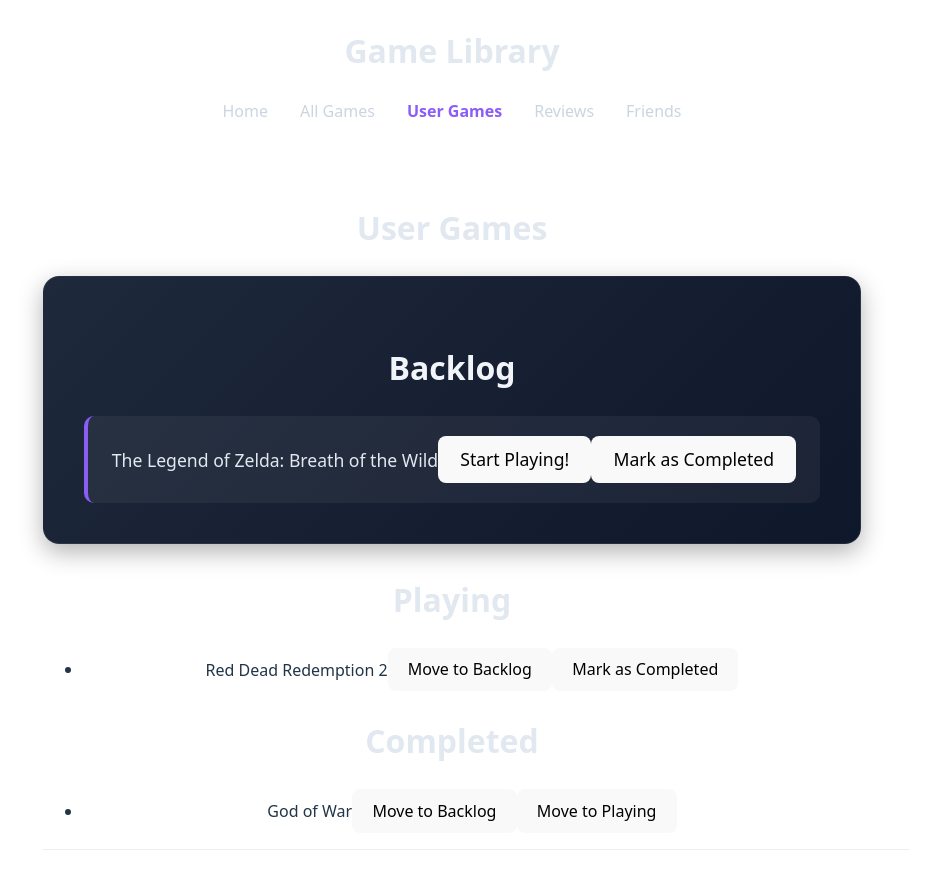
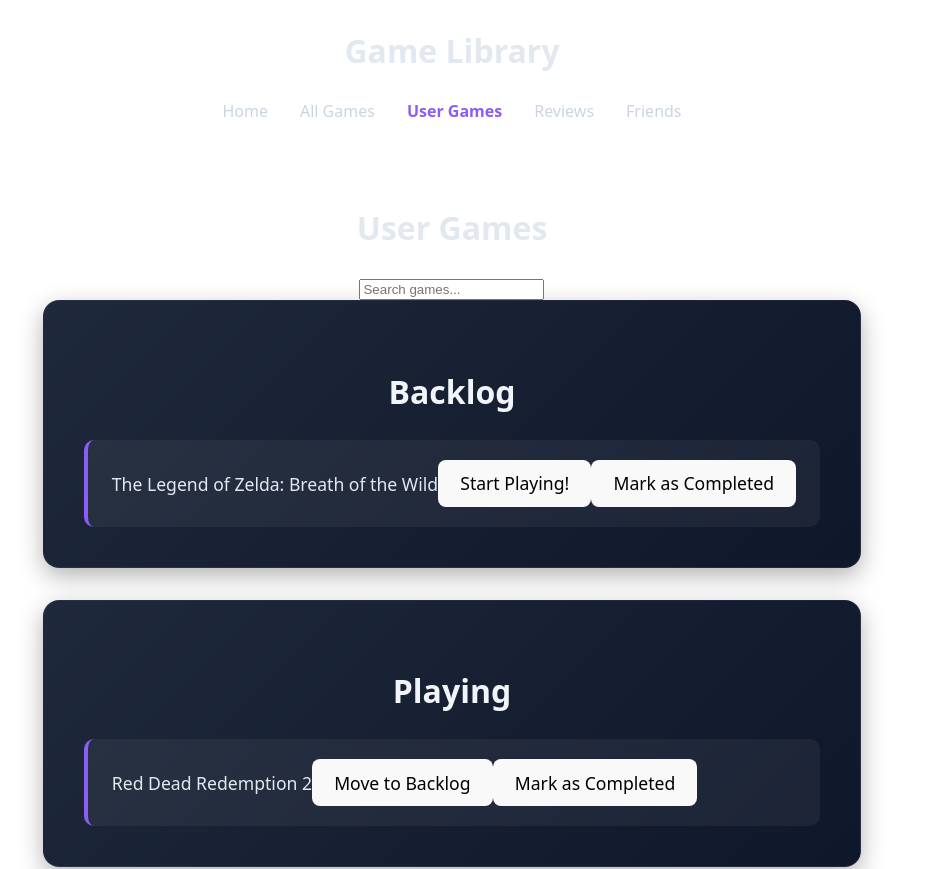
Before and after one commit to jguese3/full-stack-project, a React (Vite) app: page /UserGames in a window 1280 px wide. Shown: the top 869 px of the page, without its empty margins (188-1128 px from the left). Built offline with nearby package versions, Linux system fonts and the light colour scheme.

Commit message:
feat: added search functionality for both all games and user game lists

```diff
--- a/src/App.css
+++ b/src/App.css
@@ -26,8 +26,8 @@
   text-align: center;
 }
 
-/* BACKLOG */
-.backlog {
+/* user game list */
+.backlog, .playing, .completed {
   background: linear-gradient(135deg, #1e293b 0%, #0f172a 100%);
   padding: 2.5rem;
   border-radius: 16px;
@@ -36,13 +36,13 @@
   border: 1px solid rgba(148, 163, 184, 0.1);
 }
 
-.backlog h2 {
+.backlog h2, .playing h2, .completed h2 {
   color: #f1f5f9;
   font-size: 2rem;
   margin-bottom: 1.5rem;
 }
 
-.backlog ul {
+.backlog ul, .playing ul, .completed ul {
   list-style: none;
   padding: 0;
   margin: 0;
@@ -50,7 +50,7 @@
   gap: 1rem;
 }
 
-.backlog li {
+.backlog li, .playing li, .completed li {
   background: rgba(255, 255, 255, 0.05);
   padding: 1.25rem 1.5rem;
   border-radius: 10px;
@@ -61,7 +61,7 @@
   text-align: left;
 }
 
-.backlog li:hover {
+.backlog li:hover, .playing li:hover, .completed li:hover {
   transform: translateX(8px);
   background: rgba(139, 92, 246, 0.15);
   box-shadow: 0 4px 12px rgba(139, 92, 246, 0.3);
--- a/src/App.tsx
+++ b/src/App.tsx
@@ -6,7 +6,7 @@
 // Components imports
 import { Friends } from './components/friends/Friends';
 import GameReview from './components/GameReview/GameReview';
-import { AllGames } from './components/all_games/allGames';
+import { AllGames } from './components/allGames/allGames';
 import { UserGames } from './components/userList/userGameList';
 import SearchFriends from './components/friends/SearchFriends';
 import { Following } from './components/friends/Following';
--- /dev/null
+++ b/src/components/allGames/allGames.tsx
@@ -0,0 +1,19 @@
+import { useState } from "react";
+import { tempGames } from "../../assets/temp/tempGames";
+import { GameSearch } from "../search/gameSearch";
+
+export function AllGames() {
+    const [searchTerm, setSearchTerm] = useState('');
+    const filteredGames = tempGames.filter(game => game.title.toLowerCase().includes(searchTerm.toLowerCase()));
+    return (
+        <section className="all-games">
+            <h2>All Games</h2>
+            <GameSearch searchTerm={searchTerm} onSearchChange={setSearchTerm} />
+            <ul>
+                {filteredGames.map((game) => (
+                    <li key={game.id}> <strong>{game.title}</strong> - {game.platform} </li>
+                ))}
+            </ul>
+        </section>
+    );
+}
--- a/src/components/all_games/allGames.tsx
+++ /dev/null
@@ -1,14 +0,0 @@
-import { tempGames } from "../../assets/temp/tempGames";
-
-export function AllGames() {
-    return (
-        <section className="all-games">
-            <h2>All Games</h2>
-            <ul>
-                {tempGames.map((game) => (
-                    <li key={game.id}> <strong>{game.title}</strong> - {game.platform} </li>
-                ))}
-            </ul>
-        </section>
-    );
-}
--- /dev/null
+++ b/src/components/search/gameSearch.tsx
@@ -0,0 +1,23 @@
+type GameSearchProps = {
+    searchTerm: string;
+    onSearchChange: (newTerm: string) => void;
+}
+
+export function GameSearch({ searchTerm, onSearchChange }: GameSearchProps) {
+  const handleChange = (e: React.ChangeEvent<HTMLInputElement>) => {
+    const term = e.target.value;
+    if (term.length <= 50) {
+      onSearchChange(term);
+    }
+  };
+
+  return (
+    <input
+      type="text"
+      placeholder="Search games..."
+      value={searchTerm}
+      onChange={handleChange}
+      maxLength={50}
+    />
+  );
+}
--- a/src/components/userList/userGameList.tsx
+++ b/src/components/userList/userGameList.tsx
@@ -1,3 +1,6 @@
+import React, { useState } from 'react';
+import { GameSearch } from '../search/gameSearch';
+
 export interface userGameItem {
     id: number;
     title: string;
@@ -12,10 +15,13 @@
 
 export function UserGames({ userGames, updateUserGames }: UserGamesProps) {
 
+    const [searchTerm, setSearchTerm] = useState('');
+    const filteredGames = userGames.filter(game => game.title.toLowerCase().includes(searchTerm.toLowerCase()));
+
     // books in different shelves
-    const backlogGames = userGames.filter(game => game.status === 'backlog');
-    const playingGames = userGames.filter(game => game.status === 'playing');
-    const completedGames = userGames.filter(game => game.status === 'completed');
+    const backlogGames = filteredGames.filter(game => game.status === 'backlog');
+    const playingGames = filteredGames.filter(game => game.status === 'playing');
+    const completedGames = filteredGames.filter(game => game.status === 'completed');
 
     // i want to move a book from this shelf to this shelf, so i need the name of the book, where it is coming from and where it is going to
     const moveGame = (
@@ -29,6 +35,7 @@
     return (
         <section className="user-games">
             <h2>User Games</h2>
+            <GameSearch searchTerm={searchTerm} onSearchChange={setSearchTerm} />
             <div>
                 <Backlog
                     games={backlogGames}
```
